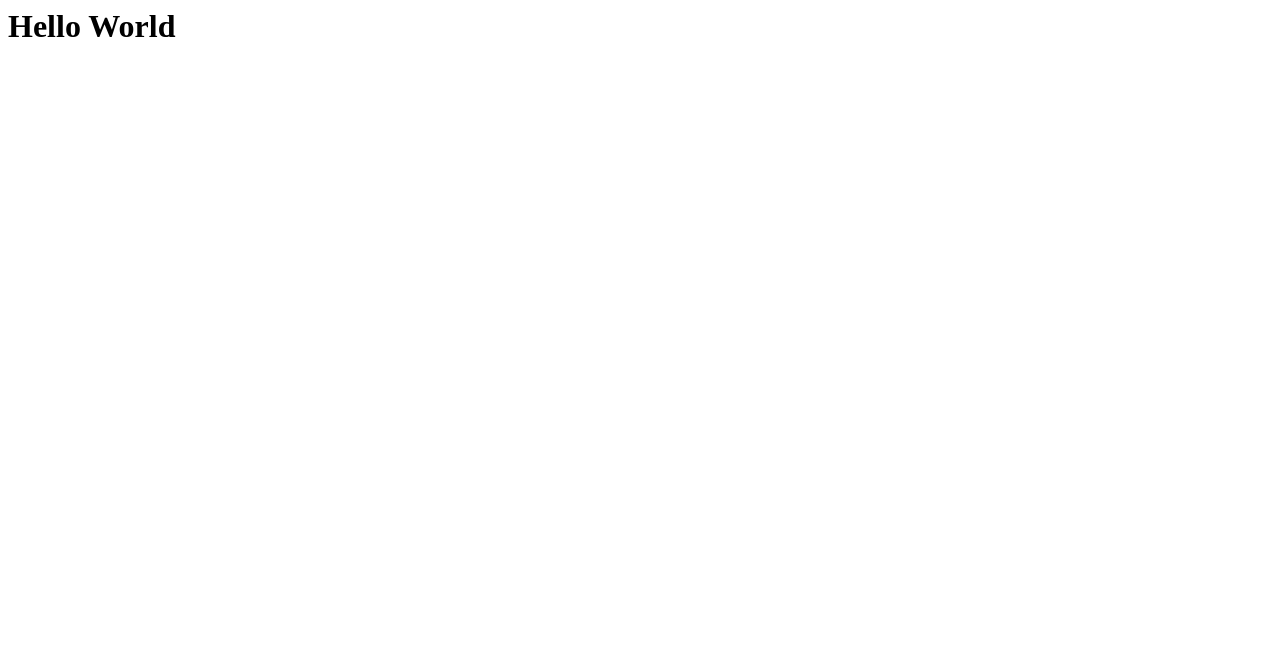
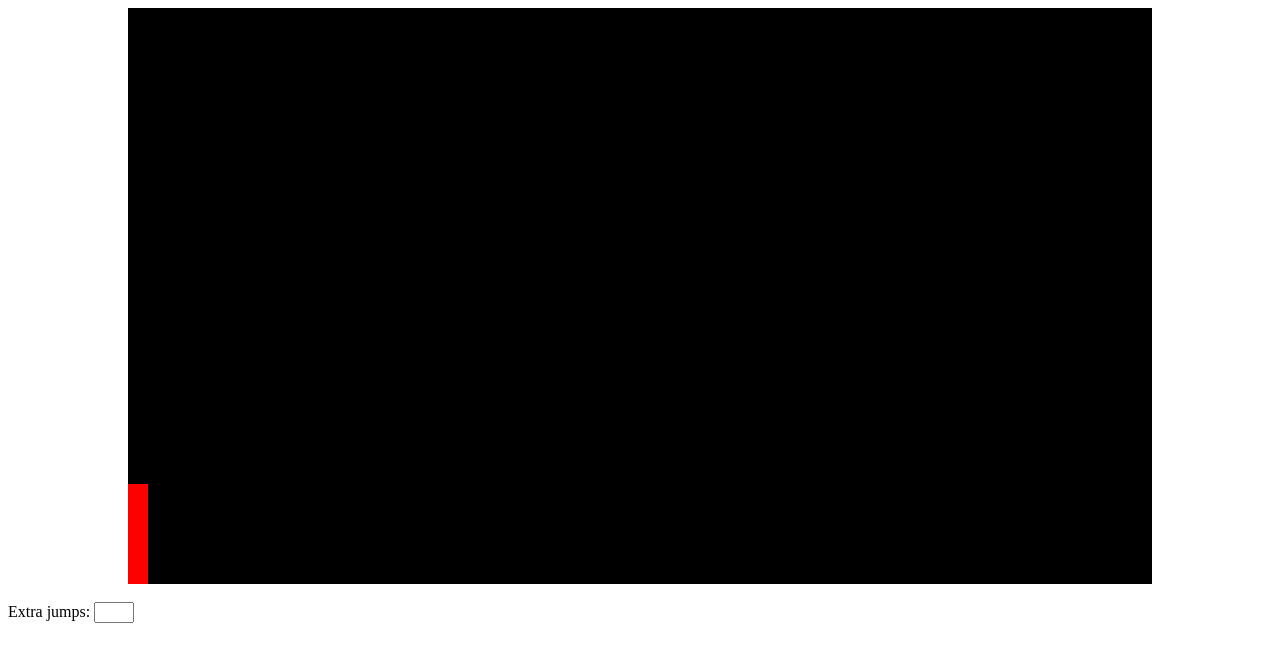
Before and after one commit to ReDead/FightNight, a plain HTML site: page index.html in a window 1280 px wide. Drawn offline with Linux system fonts and the light colour scheme.

Commit message:
Working movement mechanics on a box

```diff
--- a/index.html
+++ b/index.html
@@ -1 +1,7 @@
-<h1> Hello World </h1>
+<link rel="stylesheet" type="text/css" href="styles.css"></link>
+<canvas></canvas>
+<br>
+Extra jumps: <input type="text" id="double">
+<script src="scripts/constants.js"></script>
+<script src="scripts/player.js"></script>
+<script src="index.js"></script>
--- /dev/null
+++ b/index.js
@@ -0,0 +1,68 @@
+const canvas = document.querySelector('canvas')
+const context = canvas.getContext('2d')
+
+canvas.width = CANVAS_WIDTH
+canvas.height = CANVAS_HEIGHT
+
+const player1 = new Player({
+	position: {
+		x: 0,
+		y: 0
+	},
+	velocity: {
+		x: 0,
+		y: 0
+	}
+})
+
+const keys = {
+	left: {
+		pressed: false
+	},
+	right: {
+		pressed: false
+	},
+	jump: {
+		pressed: false
+	}
+}
+
+function update() {
+	window.requestAnimationFrame(update)
+
+	// Background
+	context.fillStyle = 'black'
+	context.fillRect(0, 0, canvas.width, canvas.height)
+
+	player1.update()
+}
+
+update()
+
+window.addEventListener('keydown', (event) => {
+	switch(event.key) {
+		case LEFT:
+			keys.left.pressed = true;
+			break
+		case RIGHT:
+			keys.right.pressed = true;
+			break
+		case JUMP:
+			keys.jump.pressed = true;
+			break
+	}
+})
+
+window.addEventListener('keyup', (event) => {
+	switch(event.key) {
+		case LEFT:
+			keys.left.pressed = false;
+			break
+		case RIGHT:
+			keys.right.pressed = false;
+			break
+		case JUMP:
+			keys.jump.pressed = false;
+			break
+	}
+})
--- /dev/null
+++ b/scripts/constants.js
@@ -0,0 +1,17 @@
+// CANVAS
+const CANVAS_WIDTH = 1024
+const CANVAS_HEIGHT = 576
+
+// PHYSICS
+const GRAVITY = 1
+const MAX_FALL_SPEED = 20
+const WALK_ACCEL = 3
+const MAX_WALK_SPEED = 10
+const JUMP_FORCE = 15
+const DOUBLE_JUMPS = document.getElementById('double').value
+const JUMP_TIME = 10
+
+// INPUT
+const LEFT = 'a'
+const RIGHT = 'd'
+const JUMP = ' '
--- /dev/null
+++ b/scripts/player.js
@@ -0,0 +1,78 @@
+class Player {
+	width = 20
+	height = 100
+	isJumping = false
+	jumpReleased = true
+	doubleJumps = DOUBLE_JUMPS
+	jumpTime = JUMP_TIME
+
+	constructor({position, velocity}) {
+		this.position = position
+		this.velocity = velocity
+	}
+
+	isGrounded() {
+		return this.position.y + this.height >= canvas.height
+	}
+
+	draw() {
+		context.fillStyle = 'red'
+		context.fillRect(this.position.x, this.position.y, this.width, this.height)
+	}
+
+	update() {
+		this.draw()
+
+		this.position.x += this.velocity.x
+		this.position.y += this.velocity.y
+
+		// gravity
+		this.velocity.y += GRAVITY
+		if(this.position.y + this.height + this.velocity.y > canvas.height)
+			this.velocity.y = 0
+
+		if(this.velocity.y > MAX_FALL_SPEED)
+			this.velocity.y = MAX_FALL_SPEED
+
+		// walking
+		if(keys.left.pressed && !keys.right.pressed)
+			this.velocity.x -= WALK_ACCEL
+		else if(keys.right.pressed && !keys.left.pressed)
+			this.velocity.x += WALK_ACCEL
+		else
+			this.velocity.x = 0
+
+		if(this.velocity.x > MAX_WALK_SPEED)
+			this.velocity.x = MAX_WALK_SPEED
+		if(this.velocity.x < -MAX_WALK_SPEED)
+			this.velocity.x = -MAX_WALK_SPEED
+
+		// reset jump time counter and num of double jumps remaining
+		if(this.isGrounded()) {
+			this.jumpTime = JUMP_TIME
+			this.doubleJumps = DOUBLE_JUMPS
+		}
+
+		// jump
+		if(this.isGrounded() && keys.jump.pressed) {
+			this.isJumping = true
+			this.jumpReleased = false
+		}
+		if(keys.jump.pressed && this.isJumping && this.jumpTime > 0) {
+			this.velocity.y = -JUMP_FORCE
+			this.jumpTime--
+		} else {
+			this.isJumping = false
+		}
+
+		if(!keys.jump.pressed)
+			this.jumpReleased = true
+
+		// double jump
+		if(this.jumpReleased && keys.jump.pressed && !this.isGrounded() && this.velocity.y > 0 && this.doubleJumps > 0) {
+			this.velocity.y = -JUMP_FORCE
+			this.doubleJumps--
+			this.jumpReleased = false
+		}
+	}
+}
--- /dev/null
+++ b/styles.css
@@ -0,0 +1,9 @@
+canvas {
+    padding: 0;
+    margin: auto;
+    display: block;
+}
+
+input {
+    width: 40;
+}
```
